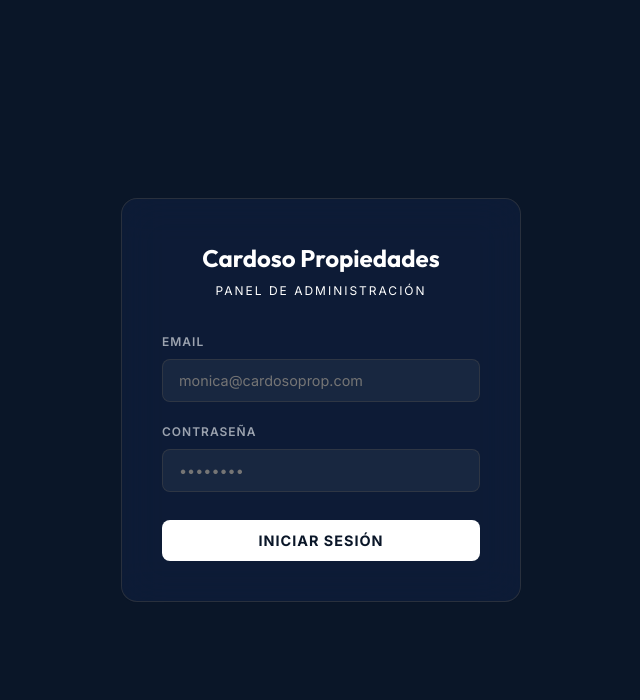
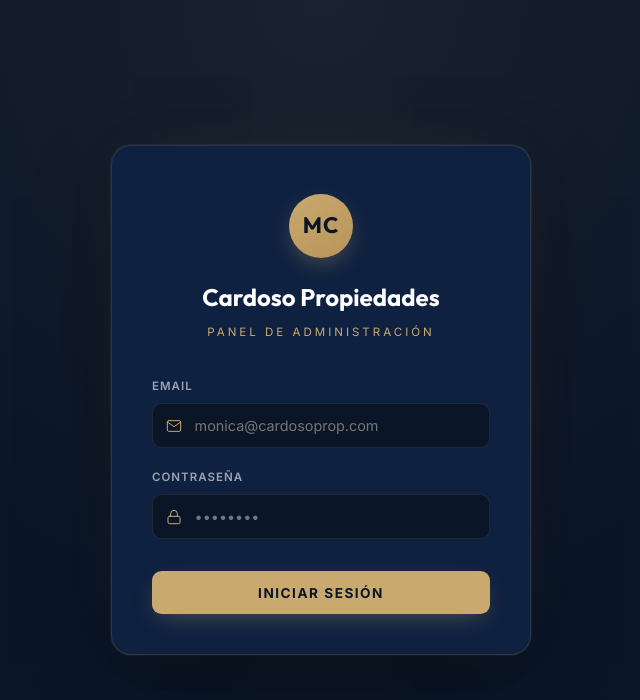
Before and after one commit to Creapp-apps/CRM---Real-State, a Next.js app: page /admin/login in a window 1280 px wide. Shown: the top 700 px of the page, without its empty margins (319-959 px from the left). Built offline with nearby package versions, Linux system fonts and the light colour scheme; no server answers; the database is empty; a web font is replaced by a local one.

Commit message:
feat(admin): Fase C4 — Login premium + formularios de edición al estándar
Login rediseñado (card centrada navy+dorado), emprendimientos y propiedad/[id] con Icon + acento.

Co-Authored-By: Claude Opus 4.8 <noreply@anthropic.com>

```diff
--- a/app/admin/login/page.js
+++ b/app/admin/login/page.js
@@ -2,81 +2,114 @@
 
 import { useState } from 'react';
 import { useRouter } from 'next/navigation';
-import Image from 'next/image';
+import Icon from '@/components/admin/Icon';
 
-const loginStyles = {
+const S = {
   page: {
     minHeight: '100vh',
     display: 'flex',
     alignItems: 'center',
     justifyContent: 'center',
-    background: 'var(--navy-900, #0a1628)',
+    background:
+      'radial-gradient(circle at 50% 0%, var(--admin-gold-08), transparent 60%), var(--navy-900)',
     padding: '2rem',
   },
   card: {
     width: '100%',
-    maxWidth: '400px',
-    background: 'rgba(15, 33, 64, 0.6)',
-    border: '1px solid rgba(201, 169, 110, 0.15)',
-    borderRadius: '1rem',
-    padding: '2.5rem',
-    backdropFilter: 'blur(20px)',
-    WebkitBackdropFilter: 'blur(20px)',
+    maxWidth: '420px',
+    background: 'var(--navy-800)',
+    border: '1px solid var(--admin-gold-15)',
+    borderRadius: '1.25rem',
+    padding: '3rem 2.5rem 2.5rem',
+    boxShadow:
+      '0 30px 80px -20px rgba(0, 0, 0, 0.6), 0 0 0 1px var(--admin-gold-08), 0 0 60px -30px var(--admin-gold-glow)',
   },
-  logo: {
+  brand: {
     textAlign: 'center',
-    marginBottom: '2rem',
+    marginBottom: '2.25rem',
   },
-  logoTitle: {
+  avatar: {
+    width: '64px',
+    height: '64px',
+    margin: '0 auto 1.25rem',
+    borderRadius: '50%',
+    display: 'flex',
+    alignItems: 'center',
+    justifyContent: 'center',
+    background:
+      'linear-gradient(145deg, var(--admin-gold), #b8945a)',
+    color: 'var(--navy-900)',
+    fontFamily: 'var(--font-heading)',
+    fontSize: '1.4rem',
+    fontWeight: 700,
+    letterSpacing: '1px',
+    boxShadow: '0 8px 24px -6px var(--admin-gold-40)',
+  },
+  title: {
     fontFamily: 'var(--font-heading)',
     fontSize: '1.5rem',
     fontWeight: 700,
     color: 'var(--white)',
-    marginBottom: '0.25rem',
+    marginBottom: '0.4rem',
   },
-  logoSub: {
-    fontSize: '0.75rem',
-    color: 'var(--gold)',
+  subtitle: {
+    fontSize: '0.72rem',
+    color: 'var(--admin-gold)',
     textTransform: 'uppercase',
-    letterSpacing: '2px',
+    letterSpacing: '3px',
   },
   group: {
     marginBottom: '1.25rem',
   },
   label: {
     display: 'block',
-    fontSize: '0.75rem',
+    fontSize: '0.72rem',
     textTransform: 'uppercase',
     letterSpacing: '1px',
-    color: 'var(--gray-400, #9ca3af)',
+    color: 'var(--gray-400)',
     marginBottom: '0.5rem',
     fontWeight: 600,
   },
+  inputWrap: {
+    position: 'relative',
+    display: 'flex',
+    alignItems: 'center',
+  },
+  inputIcon: {
+    position: 'absolute',
+    left: '0.9rem',
+    display: 'flex',
+    color: 'var(--admin-gold)',
+    pointerEvents: 'none',
+  },
   input: {
     width: '100%',
-    padding: '0.75rem 1rem',
-    background: 'rgba(255, 255, 255, 0.05)',
-    border: '1px solid rgba(201, 169, 110, 0.12)',
-    borderRadius: '0.5rem',
+    padding: '0.8rem 1rem 0.8rem 2.6rem',
+    background: 'var(--navy-900)',
+    border: '1px solid var(--admin-gold-12)',
+    borderRadius: '0.6rem',
     color: 'var(--white)',
     fontSize: '0.9rem',
     fontFamily: 'inherit',
     outline: 'none',
     boxSizing: 'border-box',
+    transition: 'border-color 0.2s, box-shadow 0.2s',
   },
   btn: {
     width: '100%',
-    padding: '0.75rem',
-    background: 'var(--gold)',
-    color: 'var(--navy-900, #0a1628)',
+    padding: '0.85rem',
+    background: 'var(--admin-gold)',
+    color: 'var(--navy-900)',
     border: 'none',
-    borderRadius: '0.5rem',
-    fontSize: '0.9rem',
+    borderRadius: '0.6rem',
+    fontSize: '0.85rem',
     fontWeight: 700,
     cursor: 'pointer',
     textTransform: 'uppercase',
-    letterSpacing: '1px',
-    marginTop: '0.5rem',
+    letterSpacing: '1.5px',
+    marginTop: '0.75rem',
+    transition: 'filter 0.2s, box-shadow 0.2s',
+    boxShadow: '0 8px 24px -8px var(--admin-gold-40)',
   },
   error: {
     color: '#f87171',
@@ -84,6 +117,15 @@ const loginStyles = {
     textAlign: 'center',
     marginBottom: '1rem',
   },
+};
+
+const focusOn = (e) => {
+  e.target.style.borderColor = 'var(--admin-gold)';
+  e.target.style.boxShadow = '0 0 0 3px var(--admin-gold-15)';
+};
+const focusOff = (e) => {
+  e.target.style.borderColor = 'var(--admin-gold-12)';
+  e.target.style.boxShadow = 'none';
 };
 
 export default function AdminLogin() {
@@ -104,37 +146,56 @@ export default function AdminLogin() {
   };
 
   return (
-    <div style={loginStyles.page}>
-      <div style={loginStyles.card}>
-        <div style={loginStyles.logo}>
-          <div style={loginStyles.logoTitle}>Cardoso Propiedades</div>
-          <div style={loginStyles.logoSub}>Panel de Administración</div>
+    <div style={S.page}>
+      <div style={S.card}>
+        <div style={S.brand}>
+          <div style={S.avatar}>MC</div>
+          <div style={S.title}>Cardoso Propiedades</div>
+          <div style={S.subtitle}>Panel de Administración</div>
         </div>
 
-        {error && <p style={loginStyles.error}>{error}</p>}
+        {error && <p style={S.error}>{error}</p>}
 
         <form onSubmit={handleSubmit}>
-          <div style={loginStyles.group}>
-            <label style={loginStyles.label}>Email</label>
+          <div style={S.group}>
+            <label style={S.label}>Email</label>
+            <div style={S.inputWrap}>
+              <span style={S.inputIcon}>
+                <Icon name="mail" size={16} />
+              </span>
               <input
-              style={loginStyles.input}
+                style={S.input}
                 type="email"
                 value={email}
                 onChange={(e) => setEmail(e.target.value)}
+                onFocus={focusOn}
+                onBlur={focusOff}
                 placeholder="monica@cardosoprop.com"
               />
             </div>
-          <div style={loginStyles.group}>
-            <label style={loginStyles.label}>Contraseña</label>
+          </div>
+          <div style={S.group}>
+            <label style={S.label}>Contraseña</label>
+            <div style={S.inputWrap}>
+              <span style={S.inputIcon}>
+                {/* No hay ícono de candado en Icon.jsx → SVG inline */}
+                <svg width="16" height="16" viewBox="0 0 24 24" fill="none" stroke="currentColor" strokeWidth="1.5" strokeLinecap="round" strokeLinejoin="round" aria-hidden="true">
+                  <rect x="3" y="11" width="18" height="11" rx="2" />
+                  <path d="M7 11V7a5 5 0 0 1 10 0v4" />
+                </svg>
+              </span>
               <input
-              style={loginStyles.input}
+                style={S.input}
                 type="password"
                 value={password}
                 onChange={(e) => setPassword(e.target.value)}
+                onFocus={focusOn}
+                onBlur={focusOff}
                 placeholder="••••••••"
               />
             </div>
-          <button type="submit" style={loginStyles.btn}>
+          </div>
+          <button type="submit" style={S.btn}>
             Iniciar sesión
           </button>
         </form>
--- a/app/admin/propiedades/[id]/page.js
+++ b/app/admin/propiedades/[id]/page.js
@@ -2,6 +2,7 @@
 
 import { useParams, useRouter } from 'next/navigation';
 import Image from 'next/image';
+import Icon from '@/components/admin/Icon';
 import styles from '@/components/admin/admin.module.css';
 
 const MOCK_PROPERTY = {
@@ -41,6 +42,7 @@ export default function AdminPropertyEdit() {
             ← Volver
           </button>
           <button className={styles.btnPrimary}>
+            <Icon name="save" size={16} />
             Guardar Cambios
           </button>
         </div>
@@ -63,7 +65,7 @@ export default function AdminPropertyEdit() {
               <div><span style={{ color: 'var(--gray-500)', fontSize: '0.7rem', textTransform: 'uppercase', letterSpacing: '1px' }}>Operación</span><div style={{ color: 'var(--white)' }}>{property.operation}</div></div>
             </div>
             <div style={{ display: 'grid', gridTemplateColumns: '1fr 1fr 1fr', gap: '0.75rem' }}>
-              <div><span style={{ color: 'var(--gray-500)', fontSize: '0.7rem', textTransform: 'uppercase', letterSpacing: '1px' }}>Precio</span><div style={{ color: 'var(--gold)', fontWeight: 600 }}>{property.price}</div></div>
+              <div><span style={{ color: 'var(--gray-500)', fontSize: '0.7rem', textTransform: 'uppercase', letterSpacing: '1px' }}>Precio</span><div style={{ color: 'var(--admin-gold)', fontWeight: 600 }}>{property.price}</div></div>
               <div><span style={{ color: 'var(--gray-500)', fontSize: '0.7rem', textTransform: 'uppercase', letterSpacing: '1px' }}>Ambientes</span><div style={{ color: 'var(--white)' }}>{property.bedrooms}</div></div>
               <div><span style={{ color: 'var(--gray-500)', fontSize: '0.7rem', textTransform: 'uppercase', letterSpacing: '1px' }}>Superficie</span><div style={{ color: 'var(--white)' }}>{property.area} m²</div></div>
             </div>
```
Also changed, not shown: app/admin/emprendimientos/[id]/page.js (+9 -3 lines), app/admin/emprendimientos/nuevo/page.js (+9 -5 lines), app/admin/emprendimientos/page.js (+6 -5 lines). Lines whose indentation alone changed are shown as unchanged.
